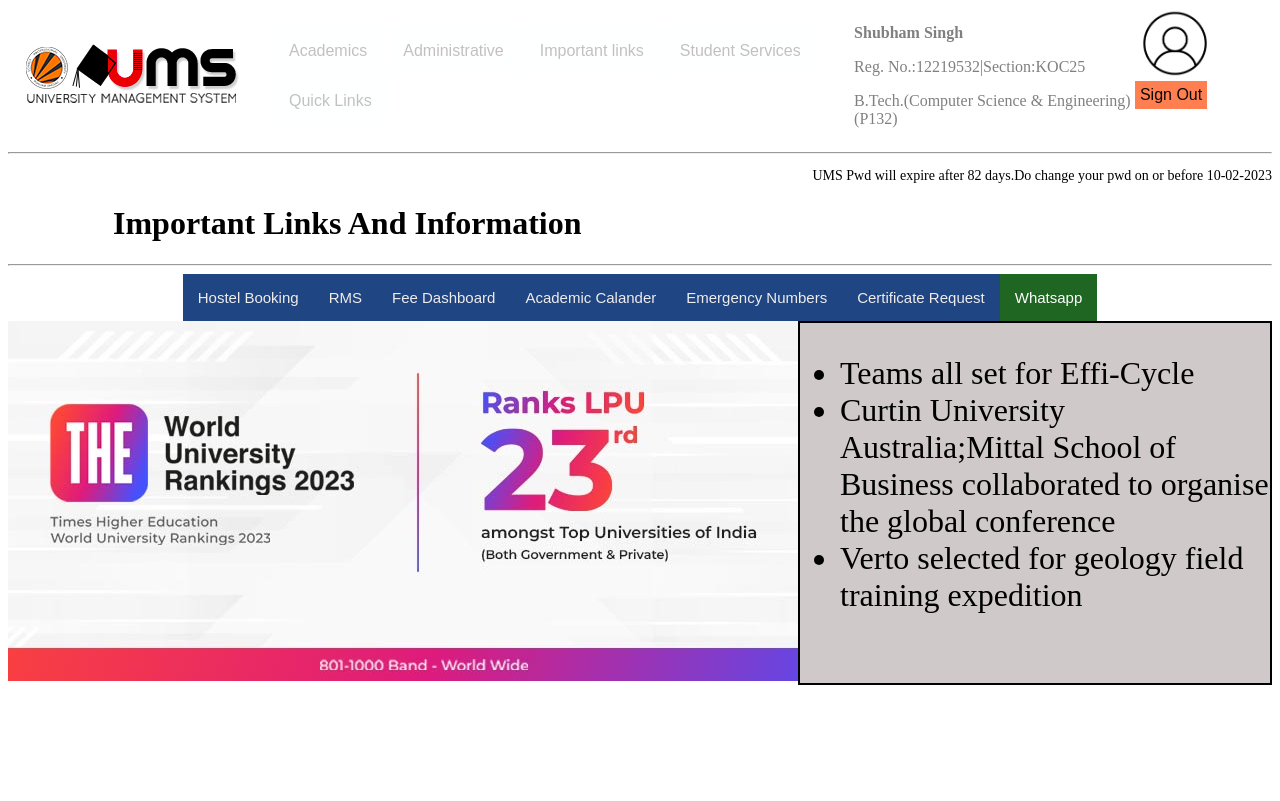
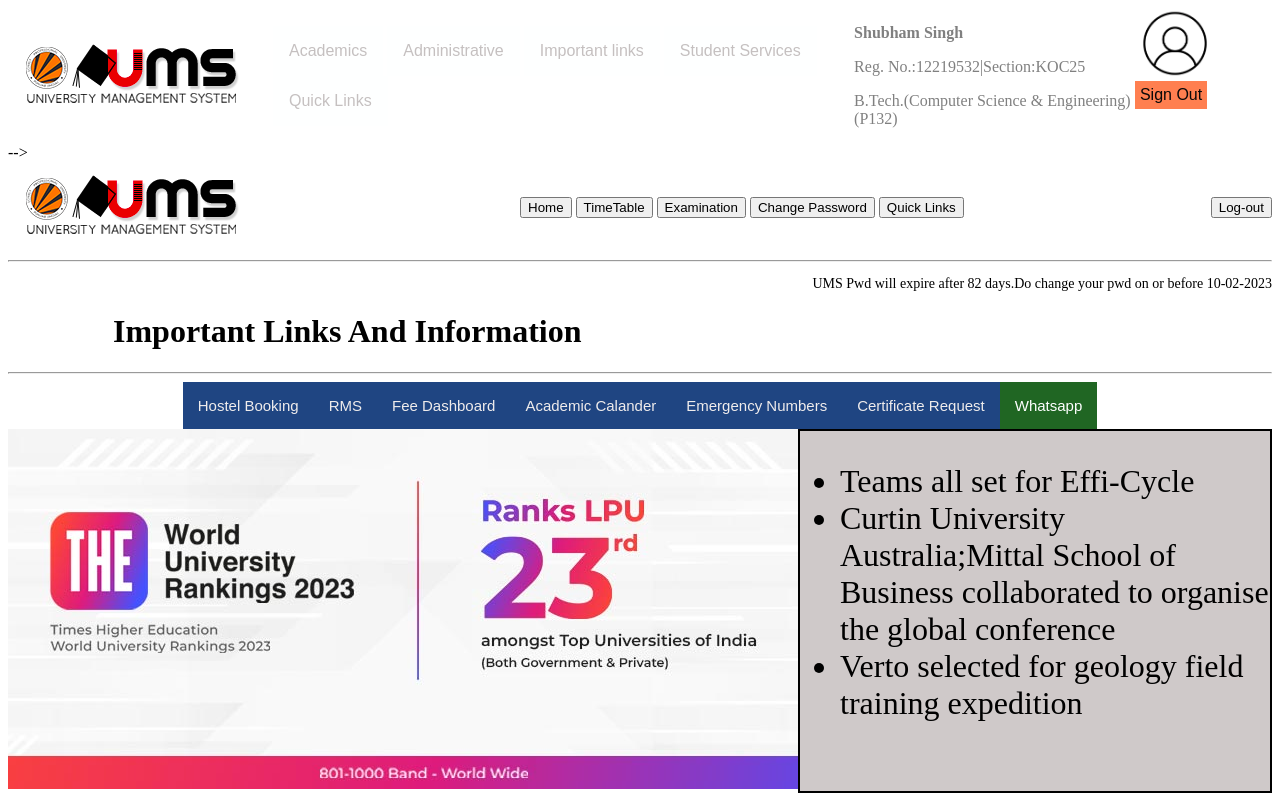
Before and after one commit to shubhh7935/OpenSense-KOC25-CipherSchools, a plain HTML site: page index.html in a window 1280 px wide. Drawn offline with Linux system fonts and the light colour scheme.

Commit message:
trying new header

```diff
--- a/index.html
+++ b/index.html
@@ -9,7 +9,7 @@
 
 </head>
 <body>
-   <!-- Header -->
+<!--    <!-- Header -->
    <div class="header">
       <div class="university_logo">
          <!-- university ka logo -->
@@ -34,6 +34,19 @@
             <button class="sign-out">Sign Out</button>
          </div>
       </div>
+   </div> -->
+   <div class="header">
+      <div class="university-logo">
+         <img src="logo.png" alt="university logo">
+      </div>
+      <div class="links-In-Header">
+         <button class="link-names-in-header">Home</button>
+         <button class="link-names-in-header">TimeTable</button>
+         <button class="link-names-in-header">Examination</button>
+         <button class="link-names-in-header">Change Password</button>
+         <button class="link-names-in-header">Quick Links</button>
+      </div>
+      <button type="submit" id="link-names-in-header">Log-out</button>
    </div>
 <hr>
 <p style="display:flex;justify-content:flex-end;
```
